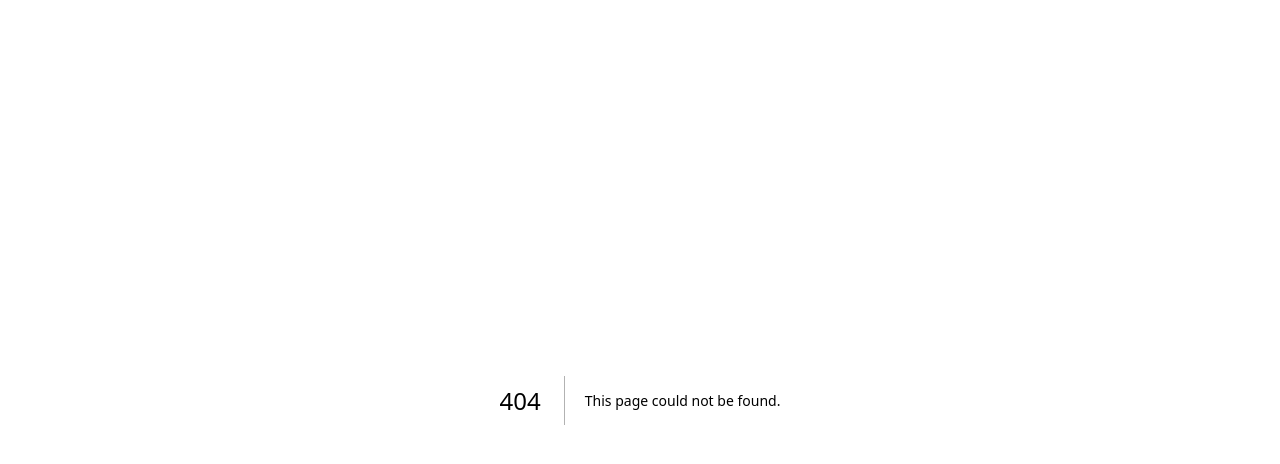
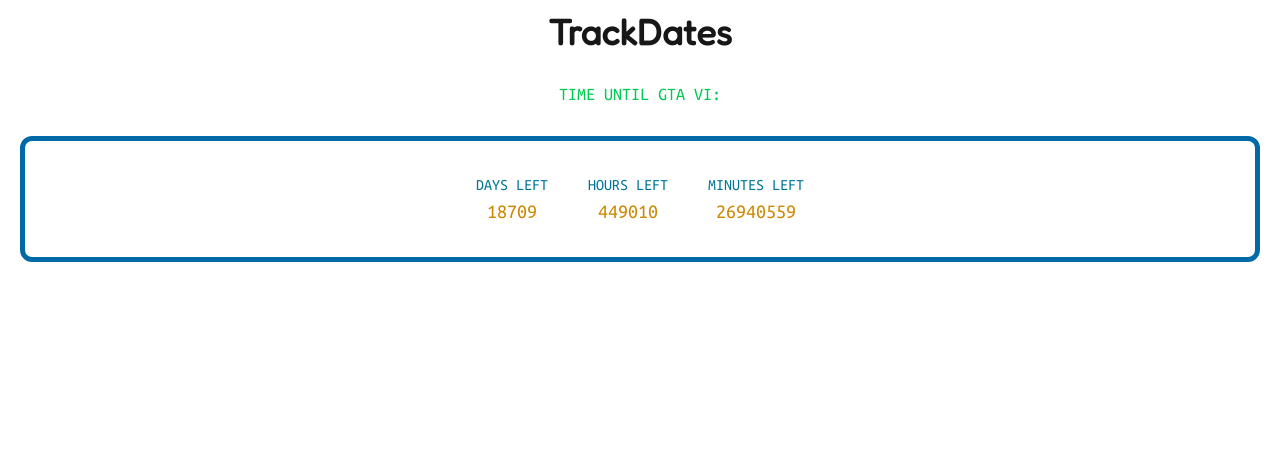
Before and after one commit to 47JMC/track-dates, a Next.js app: page /lol in a window 1280 px wide. Before the commit this address had no page. Shown: the top 464 px of the page. Built offline with nearby package versions, Linux system fonts and the light colour scheme.

Commit message:
secret page and update tracker to support props for dates

```diff
--- a/app/components/Tracker.tsx
+++ b/app/components/Tracker.tsx
@@ -1,9 +1,13 @@
 "use client";
+
+type Props = {
+  rDate?: string;
+};
 
 import { useEffect, useState } from "react";
 import DisplayBox from "./DisplayBox";
 
-function Tracker() {
+function Tracker({ rDate }: Props) {
   // Implement tracking days left until GTA VI release
   // Nov 19, 2026
 
@@ -12,7 +16,7 @@
   const [minutesLeft, setMinutesLeft] = useState<number | null>(null);
 
   useEffect(() => {
-    const releaseDate = new Date("2026-11-19T00:00:00");
+    const releaseDate = new Date(rDate || "2026-11-19T00:00:00");
     setInterval(() => {
       const now = new Date();
       const timeDiff = releaseDate.getTime() - now.getTime();
--- /dev/null
+++ b/app/lol/page.tsx
@@ -0,0 +1,14 @@
+"use client";
+
+import Tracker from "../components/Tracker";
+
+function page() {
+  return (
+    <div className="text-center m-1 p-2">
+      <h1 className="text-4xl font-fredoka font-bold">TrackDates</h1>
+      <Tracker rDate="2077-01-28T00:00:00Z" />
+    </div>
+  );
+}
+
+export default page;
--- a/app/page.tsx
+++ b/app/page.tsx
@@ -1,14 +1,15 @@
 "use client";
 
 import Tracker from "./components/Tracker";
+import Link from "next/link";
 
 function page() {
   return (
     <div className="text-center m-1 p-2">
       <h1 className="text-4xl font-fredoka font-bold">TrackDates</h1>
       <Tracker />
-      <footer className="text-red-700 text-2xl font-nunito">
-        SUBJECT TO CHANGE
+      <footer className="text-red-700 text-3xl font-nunito font-extrabold">
+        SUBJECT TO <Link href="/lol">CHANGE</Link>
       </footer>
     </div>
   );
```
